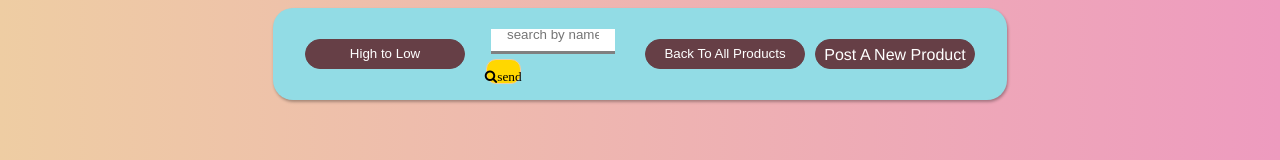
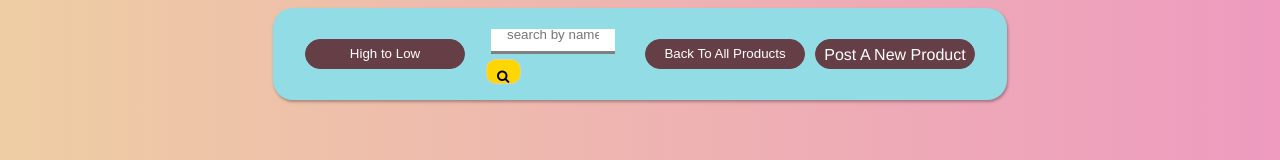
Before and after one commit to hudaabbas/sellzer_ecommerce_microservice, a React (Create React App) app in the folder webapp/: page / in a window 1280 px wide. Shown: the part 146-306 px from the top of the page. Built offline with nearby package versions, Linux system fonts and the light colour scheme; no server answers.

Commit message:
clears send message

```diff
--- a/webapp/src/Screens/HomeScreen.js
+++ b/webapp/src/Screens/HomeScreen.js
@@ -86,7 +86,7 @@ class HomeScreen extends React.Component {
                         <input type="text" className="searchTerm" placeholder="search by name"
                                value={this.state.name} onChange={this.handleChangeName}/>
                         <button type="submit" className="searchButton">
-                            <i className="fa fa-search">send</i>
+                            <i className="fa fa-search"></i>
                         </button>
                     </form>
                 </div>
```
